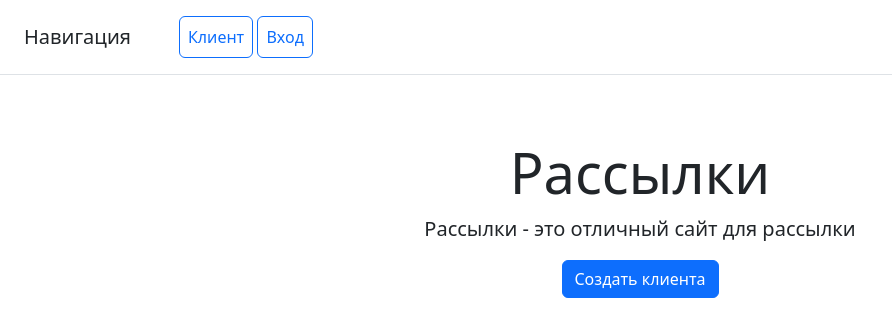
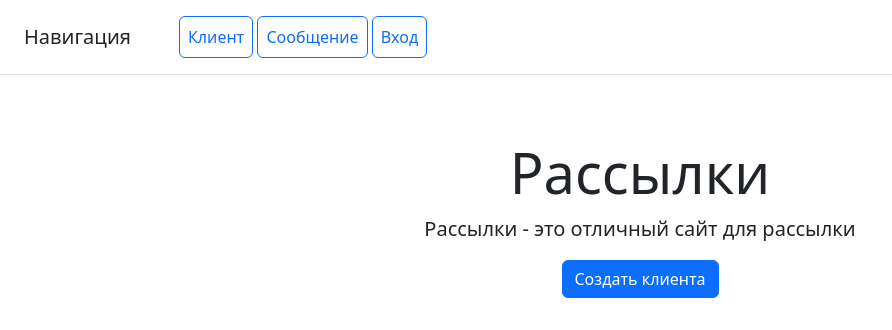
Before and after one commit to olgakostenko240/project_course_4, a Django app: page / in a window 1280 px wide. Shown: the top 330 px of the page, without its empty margins (0-892 px from the left). Run offline with Django 5.2, Linux system fonts and the light colour scheme; data that the repository does not hold is empty; parts of the project's set-up code (start-up, migrations or seed data) failed here and were passed over; some libraries are stand-ins or nearby versions.

Commit message:
Добавлена кнопка для перехода на страницу сообщений

```diff
--- a/clients/templates/clients/includes/inc_menu.html
+++ b/clients/templates/clients/includes/inc_menu.html
@@ -2,6 +2,7 @@
     <h5 class="my-0 mr-md-auto font-weight-normal">Навигация</h5>
     <nav class="ms-5">
         <a class="p-2 btn btn-outline-primary" href="{% url 'clients:clients_list' %}">Клиент</a>
+        <a class="p-2 btn btn-outline-primary" href="{% url 'clients:message_list' %}">Сообщение</a>
         <a class="p-2 btn btn-outline-primary" href="/contacts/">Вход</a>
     </nav>
 </div>
```
